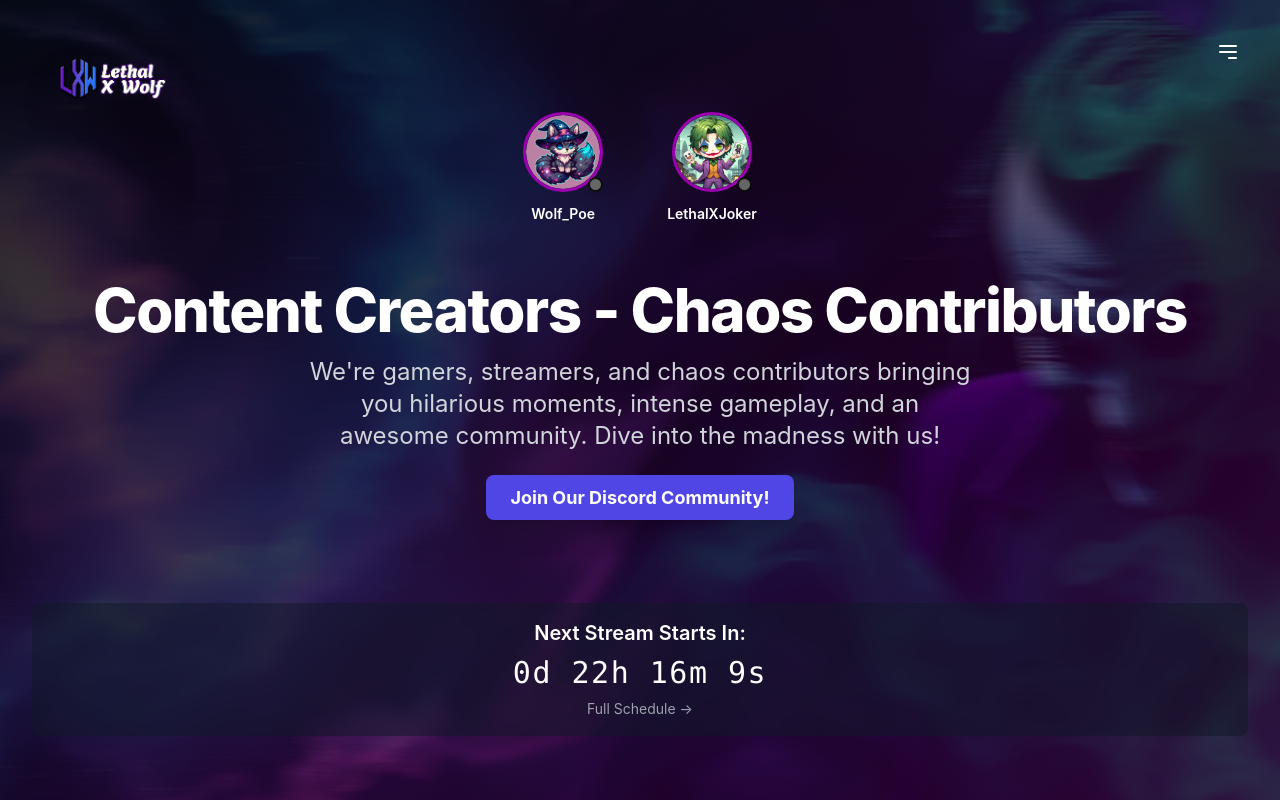
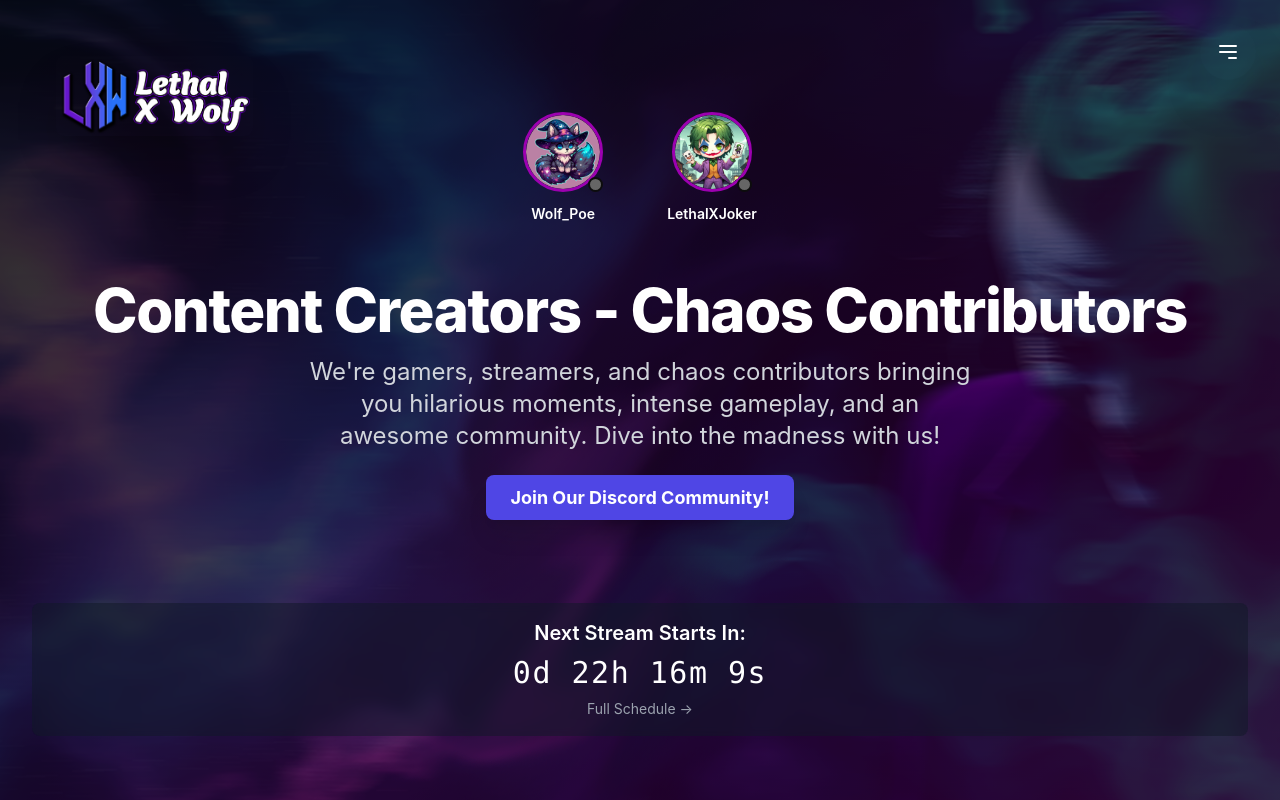
Before and after one commit to lethaljoker/lethalxwolf.live, a plain HTML site: page index.html in a window 1280 px wide. Shown: the top 800 px of the page. Drawn offline with nearby package versions, Linux system fonts and the light colour scheme.

Commit message:
Update index.html

```diff
--- a/index.html
+++ b/index.html
@@ -35,6 +35,15 @@
             z-index: -1;
             filter: brightness(0.7);
         }
+
+        /* ************************************** */
+        /* ** NEW: Custom Logo Size ** */
+        /* Set width to 197px to match the reference site on desktop */
+        .logo-img {
+            width: 197px;
+            height: auto;
+        }
+        /* ************************************** */
 
         /* Custom Streamer Section (from original files) */
         .streamer {
@@ -222,7 +231,7 @@
                         <!-- LOGO SIZE CORRECTED: Reduced size using Tailwind class w-28 -->
                         <img src="images/logo.png"
                              alt="Lethal x Wolf Logo"
-                             class="w-28 h-auto rounded-lg shadow-2xl">
+                             class="logo-img rounded-lg shadow-2xl">
                     </a>
                 </div>
             </header>
```
